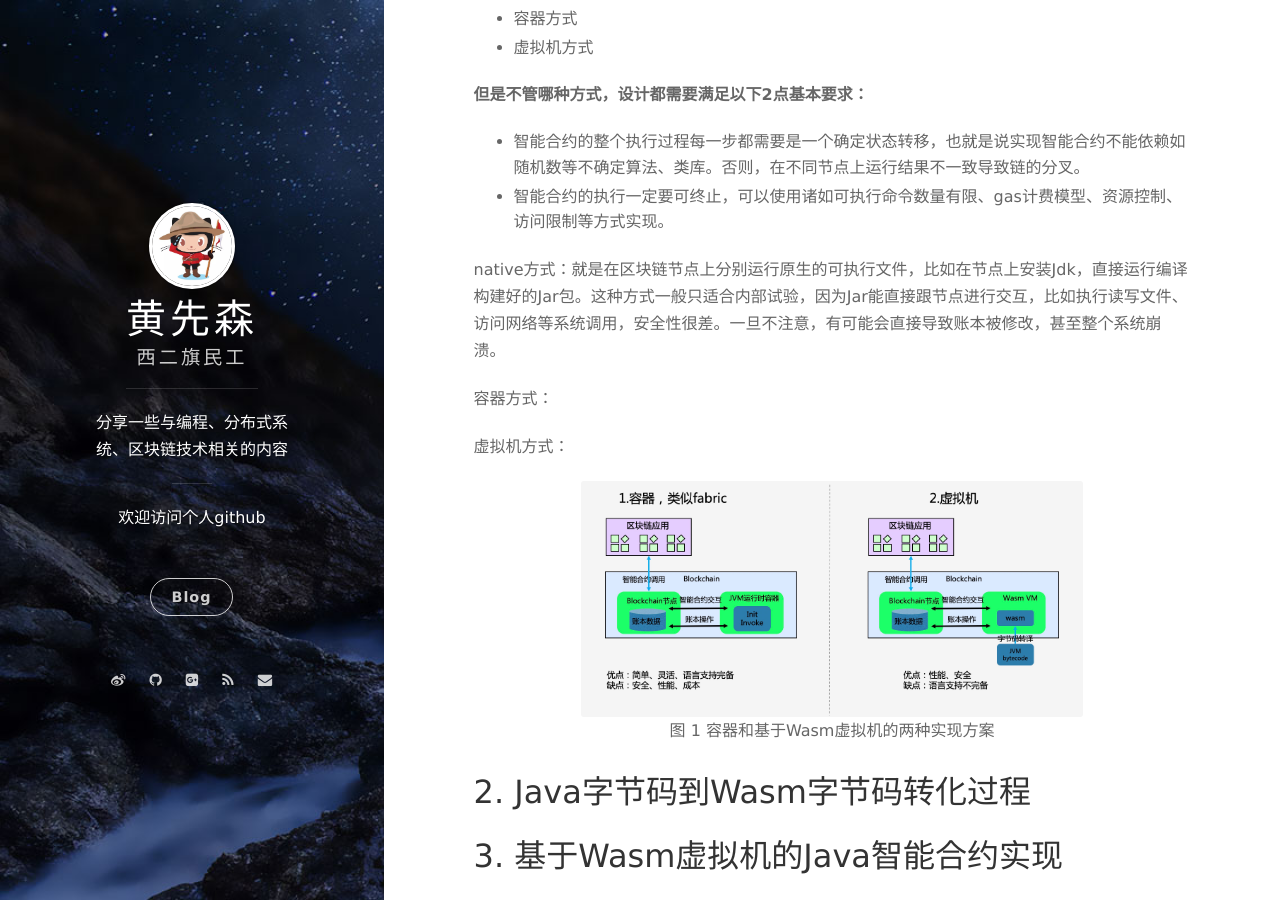
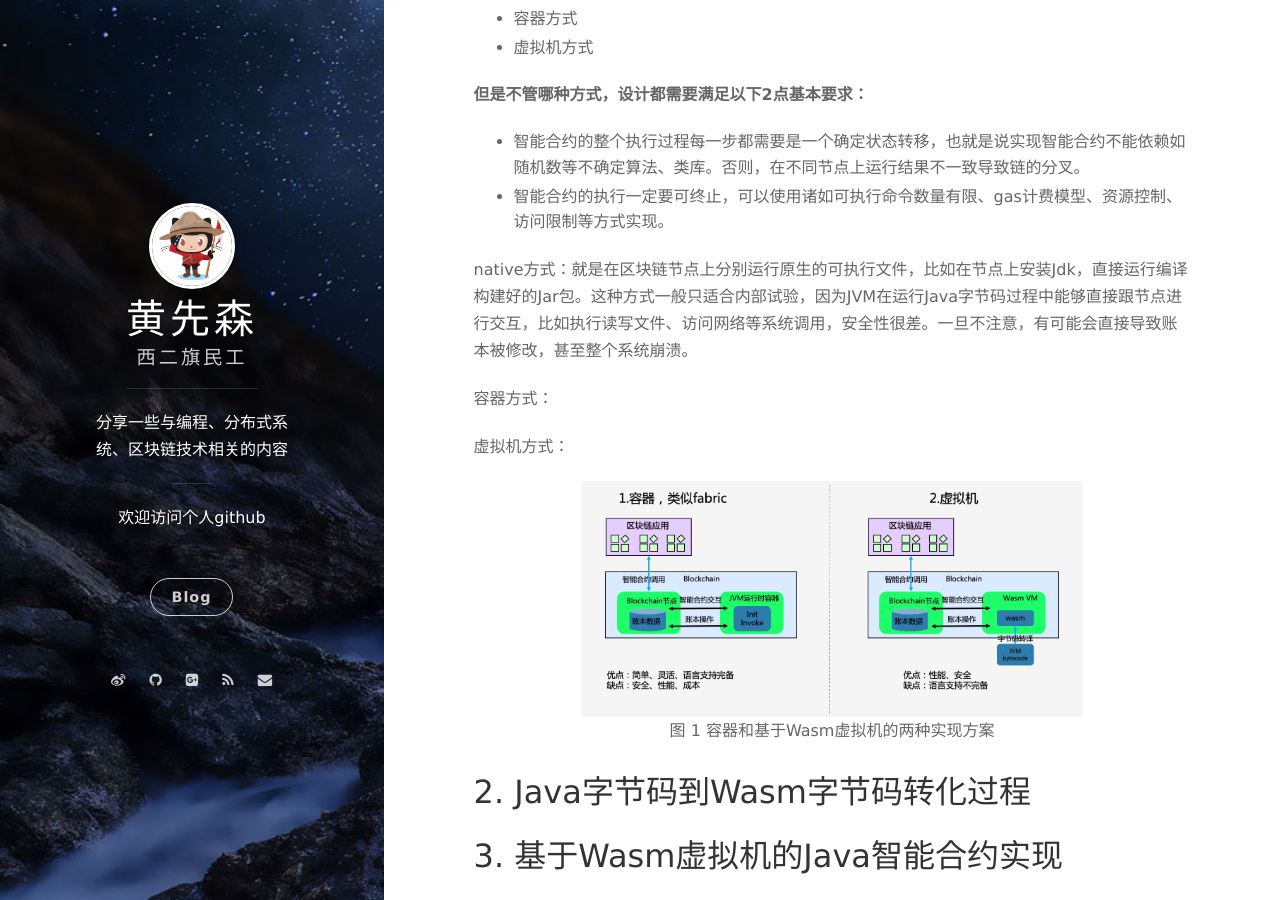
Before and after one commit to berryjam/berryjam.github.io, a Jekyll site: the page built from _posts/2020-06-20-Java智能合约实现探索.md, in a window 1280 px wide and 900 px high, scrolled down 687 px. Built offline with Jekyll 4.4.1, drawn with Linux system fonts in a browser that asks for light colours; nearby versions of some CDN libraries; comment, search, counter and statistics services are not loaded.

Commit message:
Update 2020-06-20-Java智能合约实现探索.md

```diff
--- a/_posts/2020-06-20-Java智能合约实现探索.md
+++ b/_posts/2020-06-20-Java智能合约实现探索.md
@@ -30,7 +30,7 @@ tags: 智能合约 Java字节码 Wasm字节码 虚拟机
 - 智能合约的整个执行过程每一步都需要是一个确定状态转移，也就是说实现智能合约不能依赖如随机数等不确定算法、类库。否则，在不同节点上运行结果不一致导致链的分叉。
 - 智能合约的执行一定要可终止，可以使用诸如可执行命令数量有限、gas计费模型、资源控制、访问限制等方式实现。
 
-native方式：就是在区块链节点上分别运行原生的可执行文件，比如在节点上安装Jdk，直接运行编译构建好的Jar包。这种方式一般只适合内部试验，因为Jar能直接跟节点进行交互，比如执行读写文件、访问网络等系统调用，安全性很差。一旦不注意，有可能会直接导致账本被修改，甚至整个系统崩溃。
+native方式：就是在区块链节点上分别运行原生的可执行文件，比如在节点上安装Jdk，直接运行编译构建好的Jar包。这种方式一般只适合内部试验，因为JVM在运行Java字节码过程中能够直接跟节点进行交互，比如执行读写文件、访问网络等系统调用，安全性很差。一旦不注意，有可能会直接导致账本被修改，甚至整个系统崩溃。
 
 容器方式：
 
```
